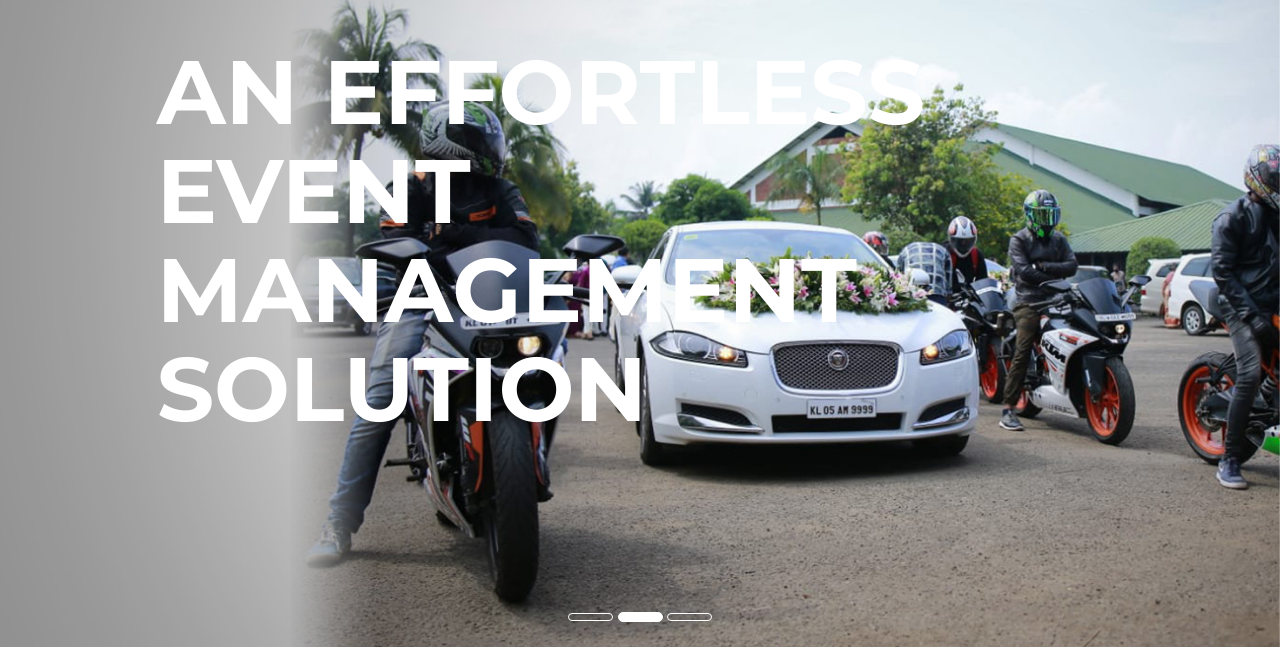
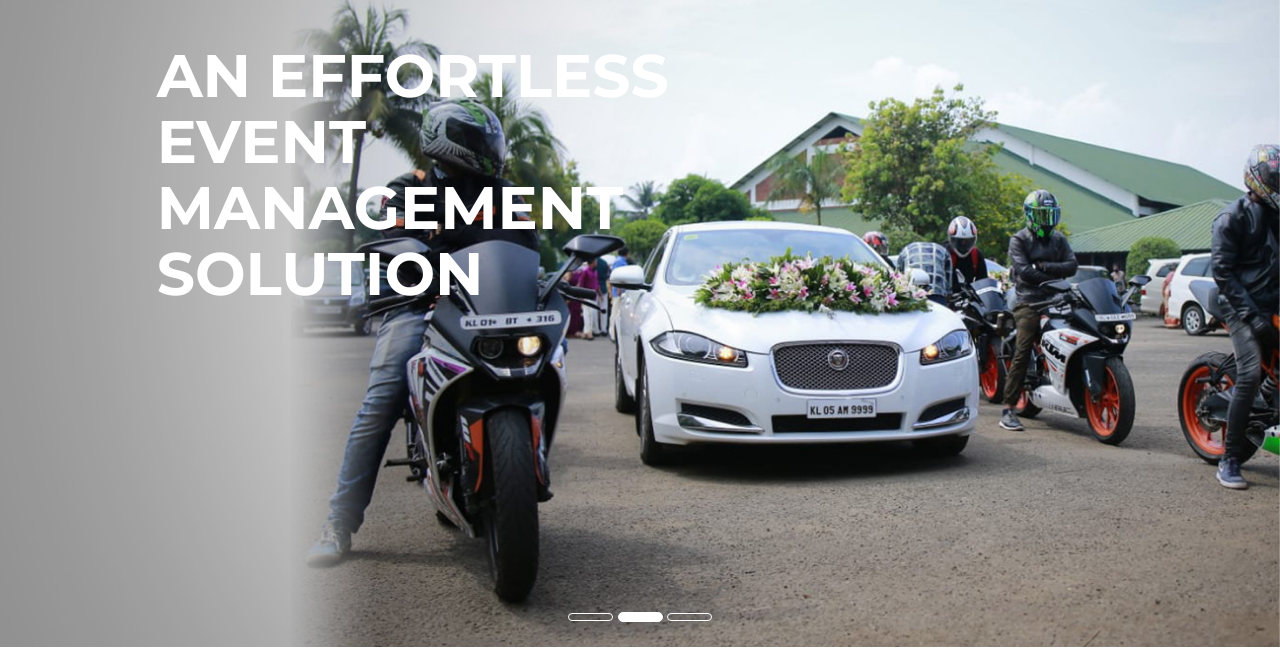
Before and after one commit to epicsolution2020/primos, a plain HTML site: page index.html in a window 1280 px wide. Shown: the part 153-802 px from the top of the page. Drawn offline with Linux system fonts and the light colour scheme; some packages are replaced by stand-ins of ours; a script that the page names is missing.

Commit message:
Add files via upload

```diff
--- a/css/main.css
+++ b/css/main.css
@@ -287,7 +287,13 @@ a:focus{
 #home-slider .item{
 	-webkit-background-size: cover;
 	background-size: cover;
+	min-height:100%;
+    background-attachment: fixed;
+    background-repeat: no-repeat;
+    background-size: cover;
+    -moz-background-size: cover;
 }
+
 #home-slider .caption {
   position: absolute;
   top: 50%;
@@ -304,7 +310,7 @@ a:focus{
 #home-slider .caption-wide{margin-top: -204px;}
 #home-slider .caption .main-title {
   color: #fff;
-  font-size: 90px;
+  font-size:60px;
   font-weight: 700;
   margin-bottom: 20px;
 }
```
